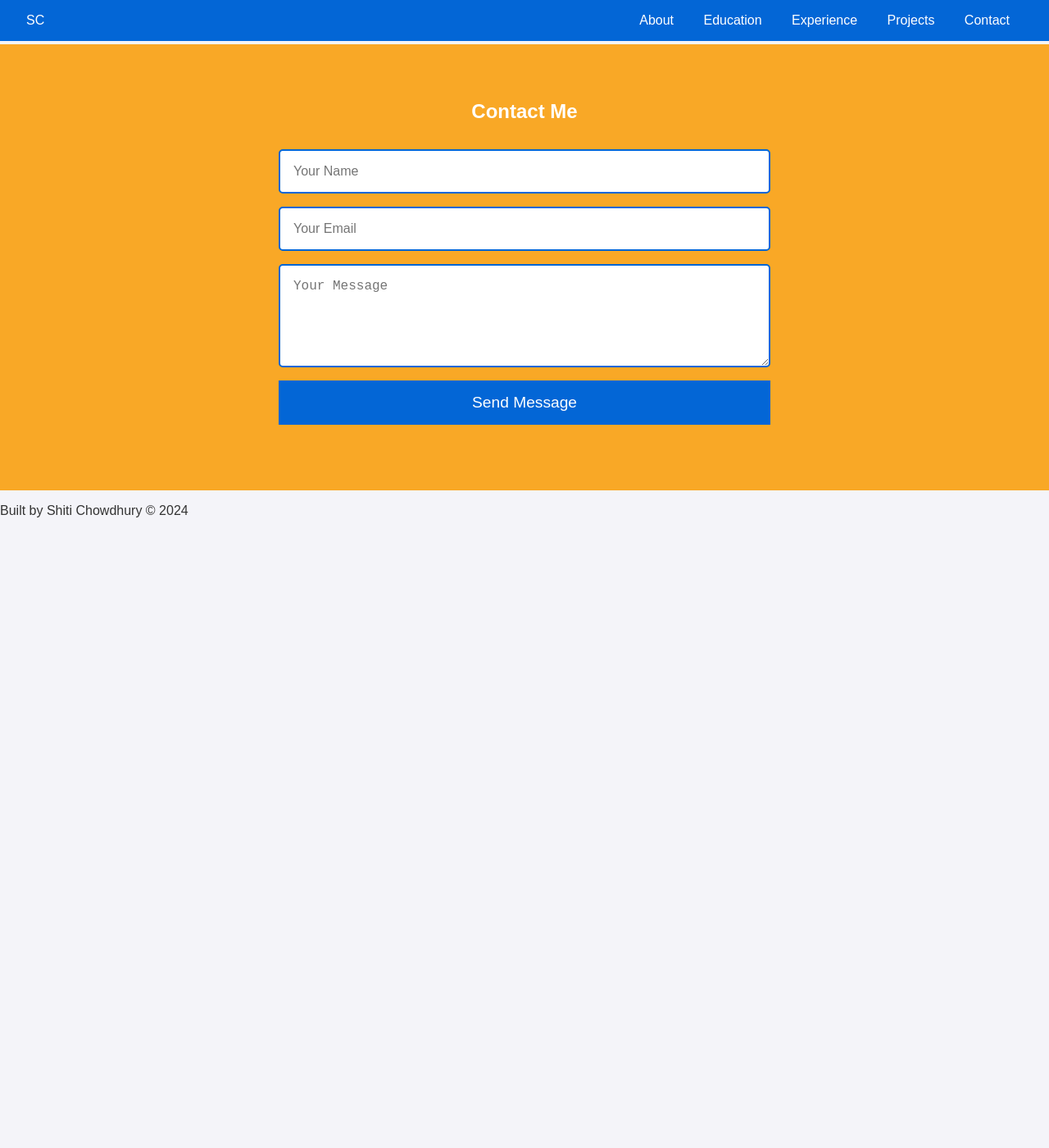
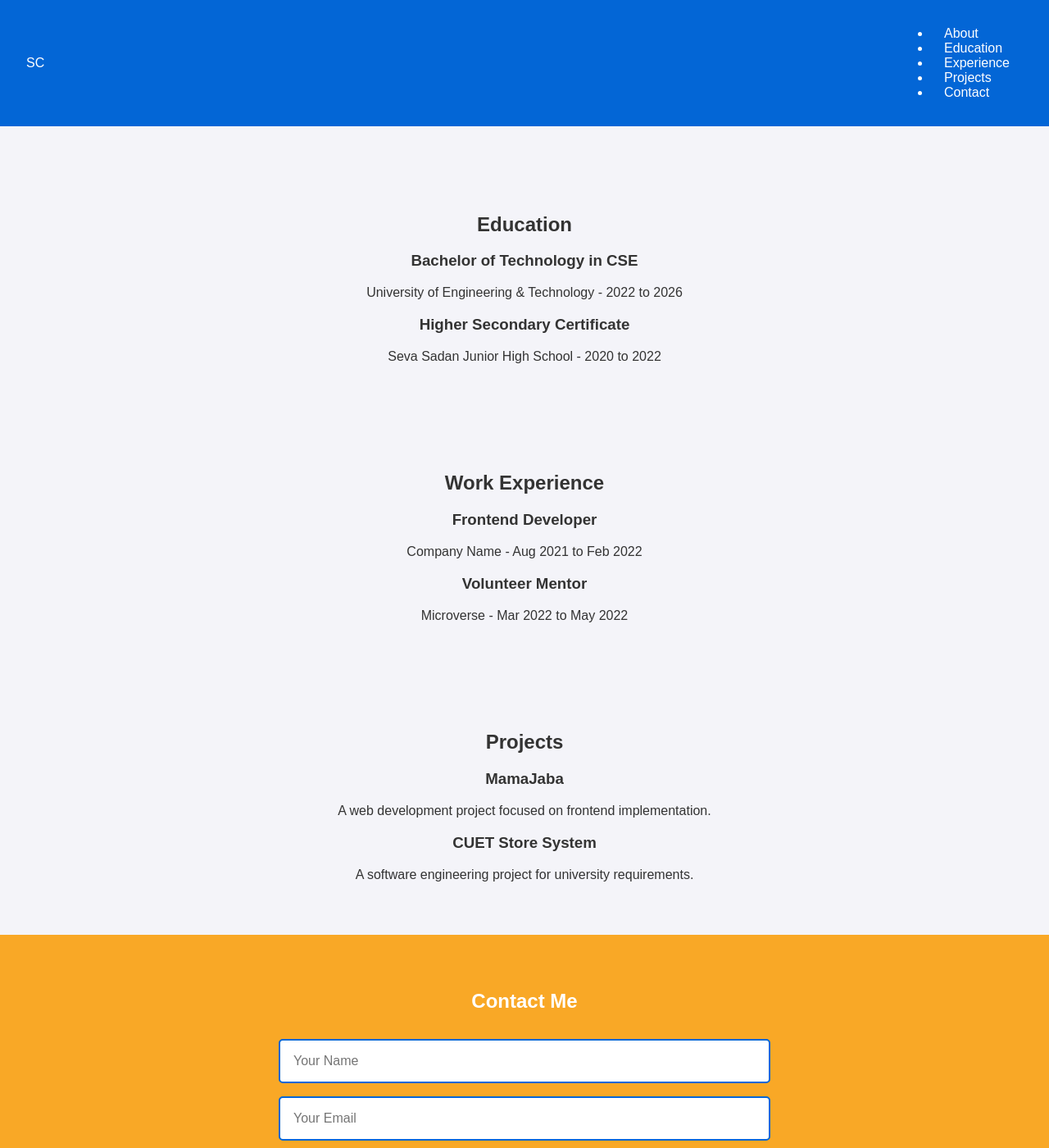
Before and after one commit to SHITICHY21/SHITICHY21.github.io, a Jekyll site: the page built from index.md, in a window 1280 px wide and 1400 px high, scrolled down 559 px. Shown: the whole window at 82% size. Built offline with Jekyll 4.4.1, drawn with Linux system fonts in a browser that asks for light colours; our own code applies the rules of GitHub Pages for plain Markdown files; before the commit the page ends 1207 px from its top, so only the background shows below that; some of the changed text lies outside the part shown.

Commit message:
Update default.html

```diff
--- a/_layouts/default.html
+++ b/_layouts/default.html
@@ -10,19 +10,20 @@
     <!-- Navbar -->
     <nav class="navbar">
         <div class="logo">SC</div>
-        <div class="nav-links">
-            <a href="#about">About</a>
-            <a href="#education">Education</a>
-            <a href="#experience">Experience</a>
-            <a href="#projects">Projects</a>
-            <a href="#contact">Contact</a>
-        </div>
+        <ul class="nav-links">
+            <li><a href="#about">About</a></li>
+            <li><a href="#education">Education</a></li>
+            <li><a href="#experience">Experience</a></li>
+            <li><a href="#projects">Projects</a></li>
+            <li><a href="#contact">Contact</a></li>
+        </ul>
     </nav>
 
     <!-- Hero Section -->
     <header class="hero-section">
         <h1>Hi, I'm <span>Shiti Chowdhury</span></h1>
         <h2>Software Developer | Python Enthusiast | Designer</h2>
+        <p>Building innovative solutions and solving challenging problems.</p>
         <button class="hero-btn">Let's Connect</button>
     </header>
 
@@ -36,17 +37,57 @@
         </p>
     </section>
 
+    <!-- Education Section -->
+    <section id="education" class="education-section">
+        <h2>Education</h2>
+        <div class="education-card">
+            <h3>Bachelor of Technology in CSE</h3>
+            <p>University of Engineering & Technology - 2022 to 2026</p>
+        </div>
+        <div class="education-card">
+            <h3>Higher Secondary Certificate</h3>
+            <p>Seva Sadan Junior High School - 2020 to 2022</p>
+        </div>
+    </section>
+
+    <!-- Experience Section -->
+    <section id="experience" class="experience-section">
+        <h2>Work Experience</h2>
+        <div class="experience-card">
+            <h3>Frontend Developer</h3>
+            <p>Company Name - Aug 2021 to Feb 2022</p>
+        </div>
+        <div class="experience-card">
+            <h3>Volunteer Mentor</h3>
+            <p>Microverse - Mar 2022 to May 2022</p>
+        </div>
+    </section>
+
+    <!-- Projects Section -->
+    <section id="projects" class="projects-section">
+        <h2>Projects</h2>
+        <div class="project-card">
+            <h3>MamaJaba</h3>
+            <p>A web development project focused on frontend implementation.</p>
+        </div>
+        <div class="project-card">
+            <h3>CUET Store System</h3>
+            <p>A software engineering project for university requirements.</p>
+        </div>
+    </section>
+
     <!-- Contact Section -->
     <section id="contact" class="contact-section">
         <h2>Contact Me</h2>
         <form>
-            <input type="text" name="name" placeholder="Your Name">
-            <input type="email" name="email" placeholder="Your Email">
-            <textarea name="message" rows="5" placeholder="Your Message"></textarea>
+            <input type="text" name="name" placeholder="Your Name" required>
+            <input type="email" name="email" placeholder="Your Email" required>
+            <textarea name="message" rows="5" placeholder="Your Message" required></textarea>
             <button type="submit">Send Message</button>
         </form>
     </section>
 
+    <!-- Footer -->
     <footer>
         <p>Built by Shiti Chowdhury © 2024</p>
     </footer>
```
